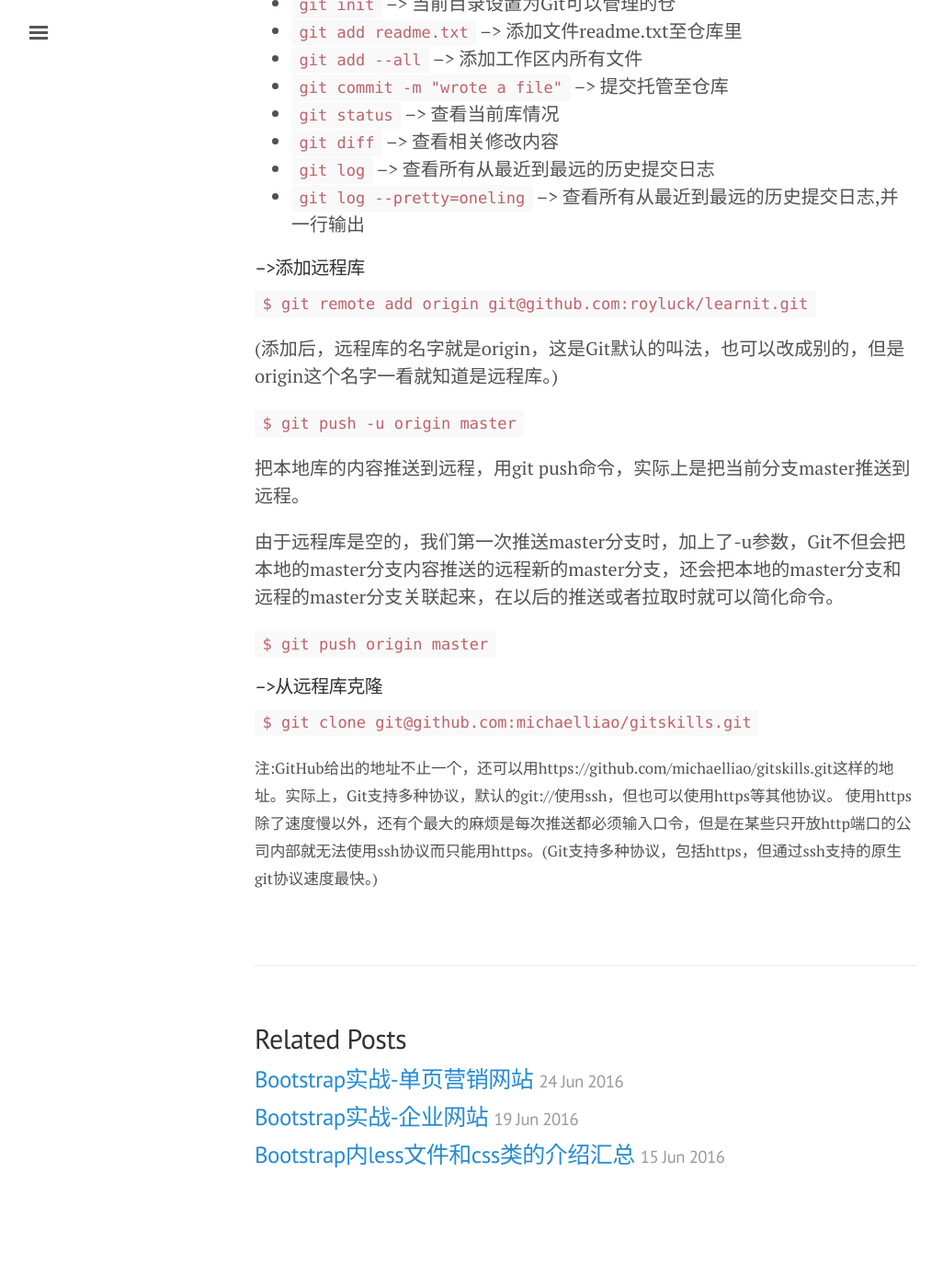
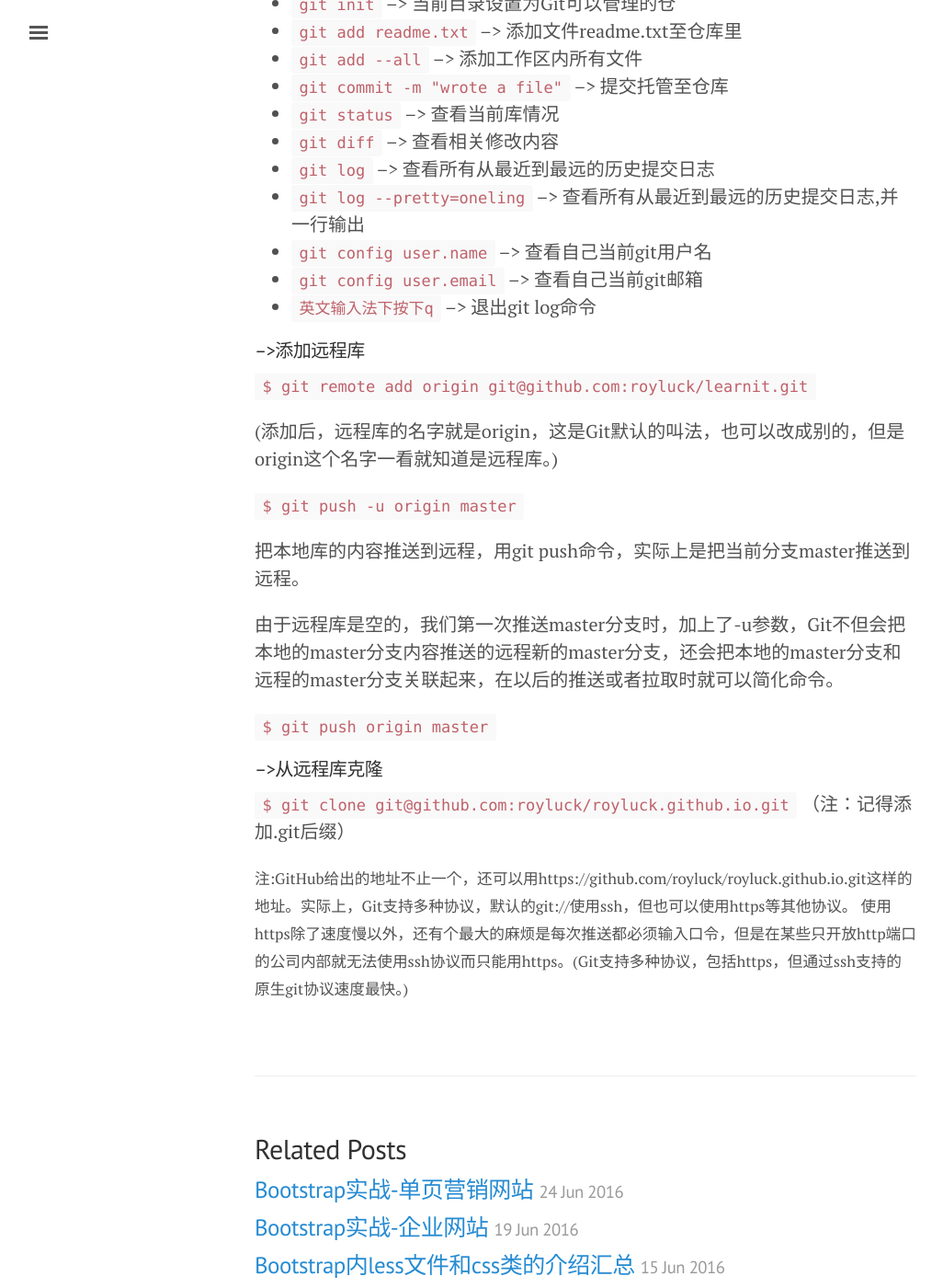
Before and after one commit to royluck/royluck.github.io, a Jekyll site: the page built from _posts/2016-03-22-git.md, in a window 1280 px wide and 1400 px high, scrolled down 393 px. Shown: the whole window at 92% size, without its empty margins (3-1029 px from the left). Built offline with Jekyll 4.4.1, drawn with Linux system fonts in a browser that asks for light colours; before the commit the page ends 1725 px from its top, so only the background shows below that.

Commit message:
增加内容

```diff
--- a/_posts/2016-03-22-git.md
+++ b/_posts/2016-03-22-git.md
@@ -19,6 +19,9 @@ category: Studying
  + `git diff`  -->   查看相关修改内容
  + `git log`  -->   查看所有从最近到最远的历史提交日志
  + `git log --pretty=oneling`   -->   查看所有从最近到最远的历史提交日志,并一行输出
+ + `git config user.name`   -->   查看自己当前git用户名
+ + `git config user.email`   -->   查看自己当前git邮箱
+ + `英文输入法下按下q`   -->   退出git log命令
 
 #### -->添加远程库
 
@@ -36,7 +39,7 @@ category: Studying
 
 #### -->从远程库克隆
 
-`$ git clone git@github.com:michaelliao/gitskills.git`
+`$ git clone git@github.com:royluck/royluck.github.io.git` （注：记得添加.git后缀）
 
-<small>注:GitHub给出的地址不止一个，还可以用https://github.com/michaelliao/gitskills.git这样的地址。实际上，Git支持多种协议，默认的git://使用ssh，但也可以使用https等其他协议。
+<small>注:GitHub给出的地址不止一个，还可以用https://github.com/royluck/royluck.github.io.git这样的地址。实际上，Git支持多种协议，默认的git://使用ssh，但也可以使用https等其他协议。
 使用https除了速度慢以外，还有个最大的麻烦是每次推送都必须输入口令，但是在某些只开放http端口的公司内部就无法使用ssh协议而只能用https。(Git支持多种协议，包括https，但通过ssh支持的原生git协议速度最快。)</small>
```
